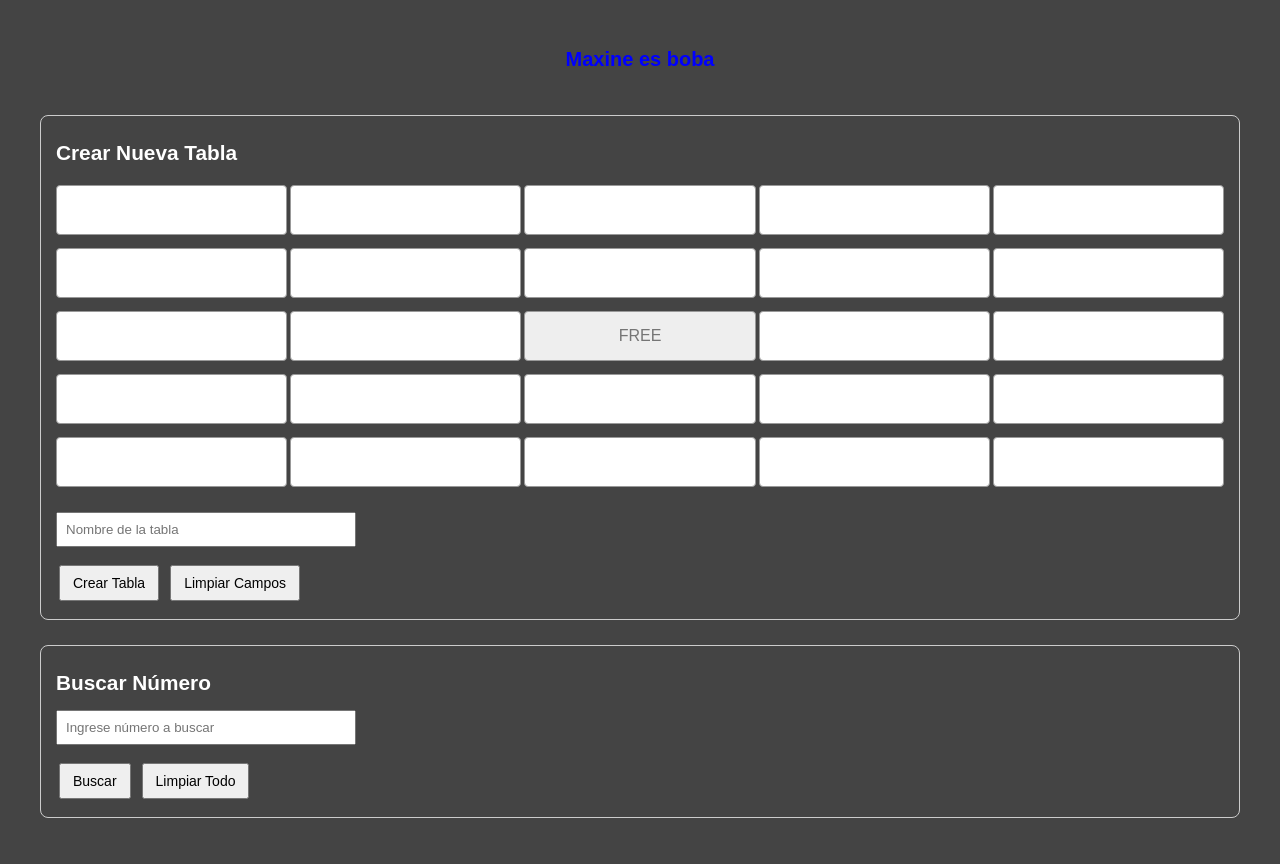
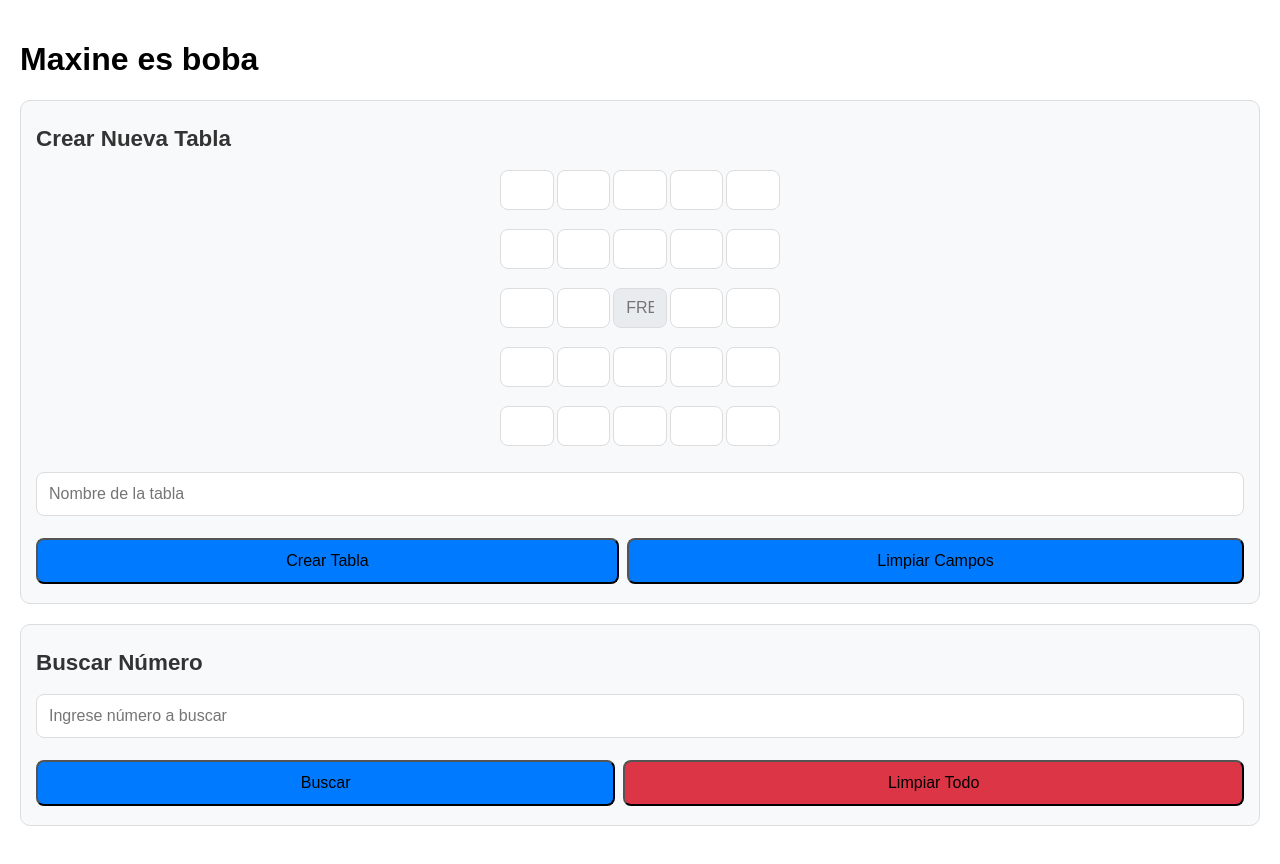
Before and after one commit to DanielSrna/DanielSrna.github.io, a plain HTML site: page index.html in a window 1280 px wide. Drawn offline with Linux system fonts and the light colour scheme.

Commit message:
Update index.html

```diff
--- a/index.html
+++ b/index.html
@@ -7,49 +7,52 @@
     body {
         font-family: Arial, sans-serif;
         margin: 0 auto;
-            padding: 15px;
-            max-width: 1200px;
-            background-color: #444444;
+        padding: 10px;
+        max-width: 100%;
+        overflow-x: hidden;
     }
 
     .section {
-            margin-top: 100px;
-            margin-bottom: 25px;
+        margin-bottom: 20px;
         padding: 15px;
-            border: 1px solid #ccc;
-            border-radius: 8px;
+        border: 1px solid #ddd;
+        border-radius: 10px;
+        background-color: #f8f9fa;
     }
 
     .input-grid {
         display: grid;
         grid-template-columns: repeat(5, 1fr);
         gap: 3px;
-            margin: 15px 0;
-            max-width: 300px;
+        margin: 10px auto;
+        max-width: 280px;
     }
 
     .input-cell {
         width: 100%;
         height: 40px;
         text-align: center;
-            border: 1px solid #999;
-            border-radius: 4px;
-            font-size: 14px;
-            box-sizing: border-box;
+        border: 1px solid #ccc;
+        border-radius: 5px;
+        font-size: 16px;
+        background-color: white;
     }
 
     .free-space {
-            background-color: #eee;
-            font-size: 0.7em;
+        background-color: #e9ecef;
+        font-size: 10px;
     }
 
     .bingo-table {
         display: block;
         margin: 15px auto;
         padding: 10px;
-            border: 2px solid #666;
-            border-radius: 8px;
-            max-width: 300px;
+        border: 2px solid #dee2e6;
+        border-radius: 12px;
+        background-color: white;
+        box-shadow: 0 2px 4px rgba(0,0,0,0.1);
+        width: 100%;
+        max-width: 320px;
     }
 
     .bingo-grid {
@@ -62,109 +65,86 @@
     .bingo-cell {
         width: 100%;
         aspect-ratio: 1;
-            border: 1px solid #999;
+        border: 1px solid #ced4da;
         display: flex;
         align-items: center;
         justify-content: center;
-            font-size: 14px;
+        font-size: 16px;
         background-color: white;
-            box-sizing: border-box;
+        border-radius: 4px;
     }
 
     .highlight {
-            background-color: #ffeb3b !important;
+        background-color: #fff3cd !important;
+        border-color: #ffeeba !important;
     }
 
     .controls {
         margin-top: 10px;
         display: flex;
-            flex-wrap: wrap;
-            gap: 5px;
+        flex-direction: column;
+        gap: 8px;
     }
 
     button {
-            padding: 8px 12px;
-            margin: 3px;
-            font-size: 14px;
-            flex: 1;
-            min-width: 120px;
+        padding: 12px;
+        margin: 4px 0;
+        font-size: 16px;
+        border-radius: 8px;
+        width: 100%;
+        background-color: #007bff;
+        transition: all 0.2s;
+    }
+
+    button:hover {
+        filter: brightness(0.95);
+    }
+
+    button.clear-all {
+        background-color: #dc3545;
     }
 
     input[type="text"] {
-            padding: 8px;
-            margin: 5px 0;
+        padding: 12px;
+        margin: 8px 0;
         width: 100%;
+        border: 1px solid #ddd;
+        border-radius: 8px;
+        font-size: 16px;
         box-sizing: border-box;
-            max-width: 300px;
-        }
-
-        .search-section {
-            margin: 15px 0;
-        }
-        .titulo {
-            width: 300px;
-            height: auto;
-            position: absolute;
-            /*centramos horizontalmente el div*/
-            left: 50%;
-            margin-left: -150px;
-            margin-top: 20px;
-        }
-        h1 {
-            text-align: center;
-            margin: 10;
-            animation-name: font;
-            animation-duration: 1s;
-            animation-iteration-count: infinite;
-            color: white;
-        }
-        /*Animnación font*/
-        @keyframes font {
-            0% {font-size: 20px; color: blue;}
-            25% {color: #ffeb3b; rotate: 15deg;}
-            50% {font-size: 30px;}
-            75% {color: red; rotate: -15deg;}
-            100% {font-size: 20px;}
     }
 
     h2 {
-            color: white;
-            font-size: 1.3em;
+        font-size: 1.4rem;
+        color: #333;
         margin: 10px 0;
     }
 
     h3 {
-            font-size: 1.1em;
+        font-size: 1.2rem;
+        color: #444;
         margin: 8px 0;
         text-align: center;
-            color: white;
     }
 
-        @media (min-width: 600px) {
-            .bingo-table {
-                display: inline-block;
-                margin: 10px;
-                max-width: none;
+    /* Estilos para desktop */
+    @media (min-width: 768px) {
+        body {
+            padding: 20px;
         }
 
-            .input-grid {
-                max-width: none;
+        .bingo-table {
+            max-width: 400px;
         }
 
-            .input-cell {
-                height: 50px;
-                font-size: 16px;
+        .controls {
+            flex-direction: row;
+            flex-wrap: wrap;
         }
 
         button {
-                flex: none;
-                min-width: auto;
-            }
-
-            .bingo-cell {
-                font-size: 16px;
-                width: 40px;
-                height: 40px;
+            width: auto;
+            flex: 1 0 auto;
         }
     }
 </style>
```
Lines whose indentation alone changed are shown as unchanged.
